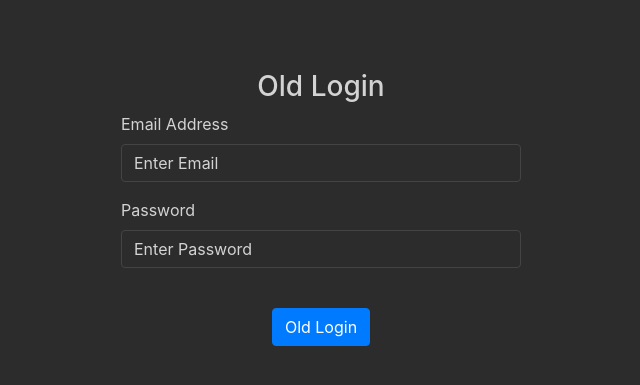
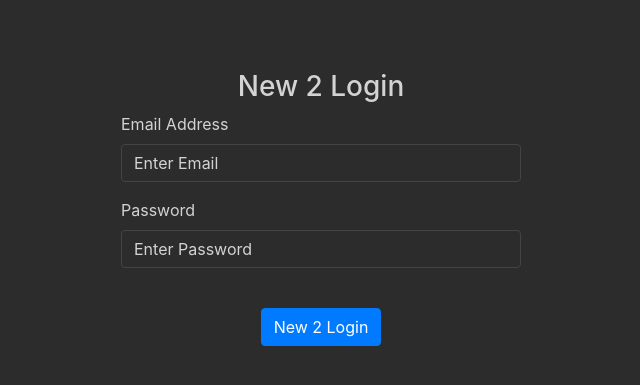
Before and after one commit to VikaFernanda/flask-tasks-webapp, a Flask app: page /login in a window 1280 px wide. Shown: the part 56-441 px from the top of the page, without its empty margins (319-959 px from the left). Run offline with Flask 3, Linux system fonts and the light colour scheme; some libraries are stand-ins or nearby versions.

Commit message:
Update 'Old Login' label to 'New 2 Login'

```diff
--- a/website/templates/login.html
+++ b/website/templates/login.html
@@ -1,5 +1,5 @@
 {% extends "base.html" %}
-{% block title %}Old Login{% endblock %}
+{% block title %}New 2 Login{% endblock %}
 
 {% block content %}
 <style>
@@ -37,7 +37,7 @@
 
 <div class="login-container">
     <form method="POST">
-        <h3>Old Login</h3>
+        <h3>New 2 Login</h3>
         <div class="form-group">
             <label for="email">Email Address</label>
             <input
@@ -59,7 +59,7 @@
             />
         </div>
         <br />
-        <button type="submit" class="btn btn-primary">Old Login</button>
+        <button type="submit" class="btn btn-primary">New 2 Login</button>
     </form>
 </div>
 {% endblock %}
```
